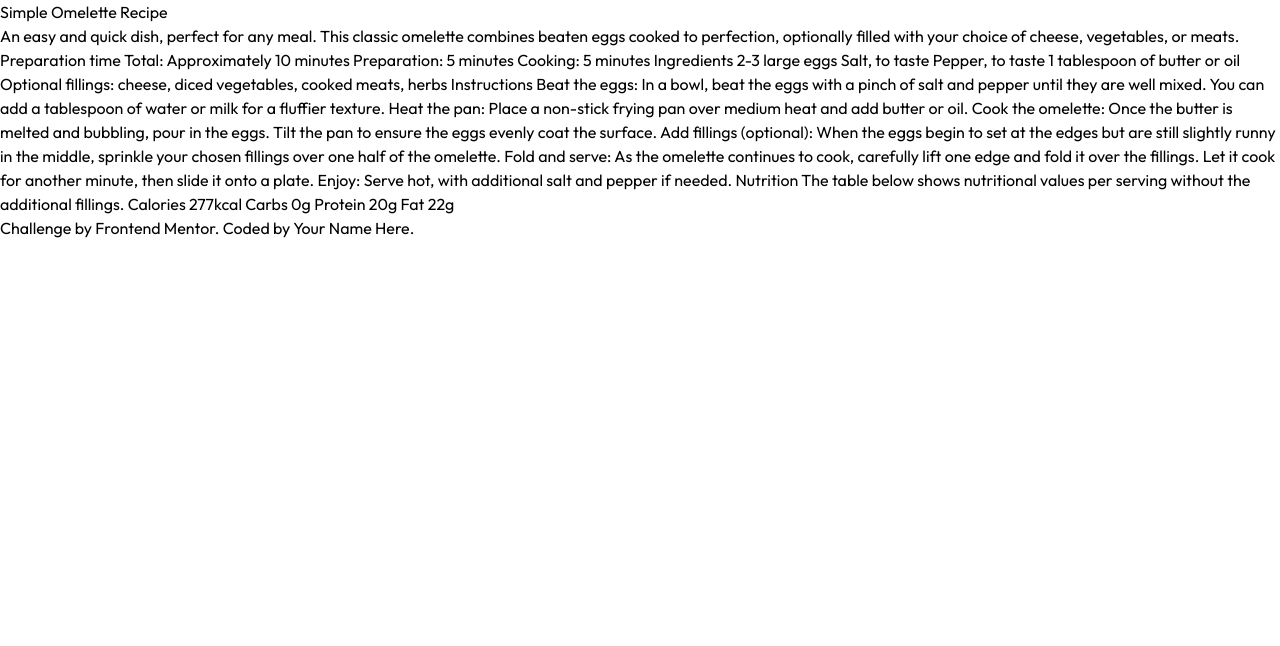
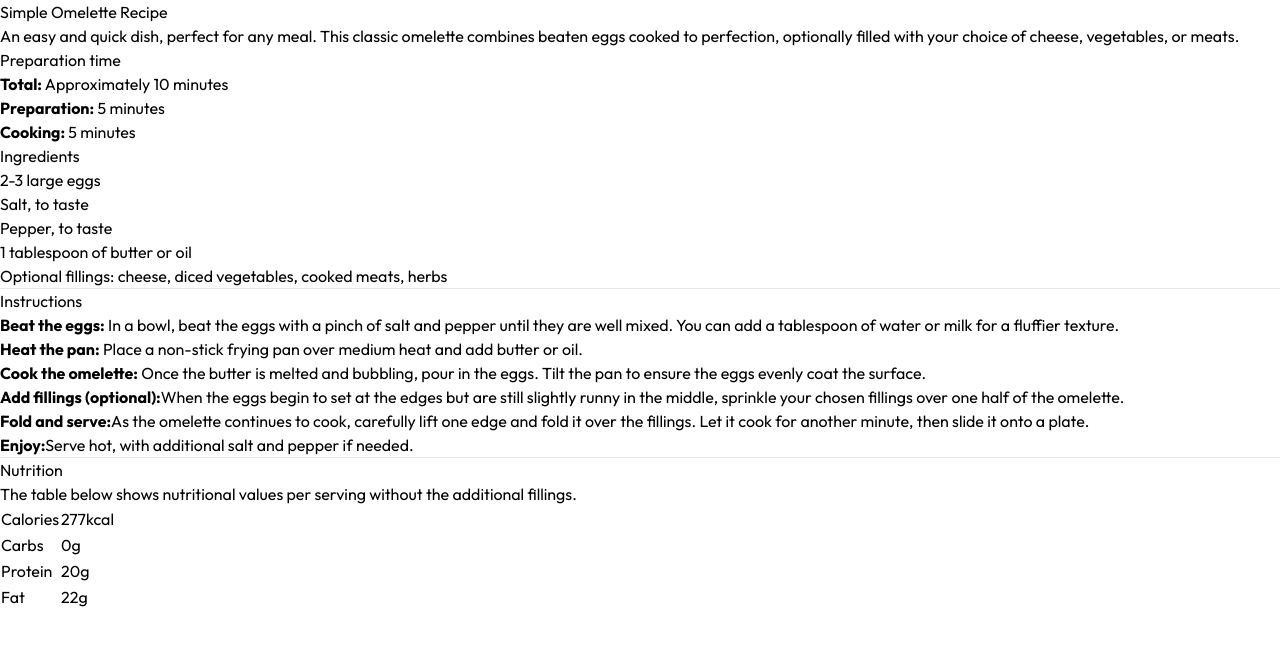
Before and after one commit to barka-dev/recipe-page-main, a website: page index.html in a window 1280 px wide. Drawn offline with Linux system fonts and the light colour scheme.

Commit message:
Update index.html

```diff
--- a/index.html
+++ b/index.html
@@ -16,64 +16,68 @@
   <link href="./src/output.css" rel="stylesheet">
 
 </head>
-<body class="font-outfit">
-
-  <h1>Simple Omelette Recipe</h1>
-
-  An easy and quick dish, perfect for any meal. This classic omelette combines beaten eggs cooked
-  to perfection, optionally filled with your choice of cheese, vegetables, or meats.
-
-  Preparation time
-
-  Total: Approximately 10 minutes
-  Preparation: 5 minutes
-  Cooking: 5 minutes
-
-  Ingredients
-
-  2-3 large eggs
-  Salt, to taste
-  Pepper, to taste
-  1 tablespoon of butter or oil
-  Optional fillings: cheese, diced vegetables, cooked meats, herbs
-
-  Instructions
-
-  Beat the eggs: In a bowl, beat the eggs with a pinch of salt and pepper until they are well mixed.
-  You can add a tablespoon of water or milk for a fluffier texture.
-
-  Heat the pan: Place a non-stick frying pan over medium heat and add butter or oil.
-
-  Cook the omelette: Once the butter is melted and bubbling, pour in the eggs. Tilt the pan to ensure
-  the eggs evenly coat the surface.
-
-  Add fillings (optional): When the eggs begin to set at the edges but are still slightly runny in the
-  middle, sprinkle your chosen fillings over one half of the omelette.
-
-  Fold and serve: As the omelette continues to cook, carefully lift one edge and fold it over the
-  fillings. Let it cook for another minute, then slide it onto a plate.
-
-  Enjoy: Serve hot, with additional salt and pepper if needed.
-
-  Nutrition
-
-  The table below shows nutritional values per serving without the additional fillings.
-
-  Calories
-  277kcal
-
-  Carbs
-  0g
-
-  Protein
-  20g
-
-  Fat
-  22g
-
-  <div class="attribution">
-    Challenge by <a href="https://www.frontendmentor.io?ref=challenge" target="_blank">Frontend Mentor</a>.
-    Coded by <a href="#">Your Name Here</a>.
-  </div>
+<body class="font-outfit bg-rcp-stone-100">
+  <main>
+    <article>
+      <section>
+        <img src="" alt="">
+        <h1>Simple Omelette Recipe</h1>
+        <p>An easy and quick dish, perfect for any meal. This classic omelette combines beaten eggs cooked to perfection, optionally filled with your choice of cheese, vegetables, or meats.</p>
+      </section>
+      <section>
+        <h2>Preparation time</h2>
+        <ul>
+          <li><strong>Total:</strong> Approximately 10 minutes</li>
+          <li><strong>Preparation:</strong> 5 minutes</li>
+          <li><strong>Cooking:</strong> 5 minutes</li>
+        </ul>
+      </section>
+      <section>
+        <h2>Ingredients</h2>
+        <ul>
+          <li>2-3 large eggs</li>
+          <li>Salt, to taste</li>
+          <li>Pepper, to taste</li>
+          <li>1 tablespoon of butter or oil</li>
+          <li>Optional fillings: cheese, diced vegetables, cooked meats, herbs</li>
+        </ul>
+      </section>
+      <hr>
+      <section>
+        <h2>Instructions</h2>
+        <ol>
+          <li><strong>Beat the eggs:</strong> In a bowl, beat the eggs with a pinch of salt and pepper until they are well mixed. You can add a tablespoon of water or milk for a fluffier texture.</li>
+          <li><strong>Heat the pan:</strong> Place a non-stick frying pan over medium heat and add butter or oil.</li>
+          <li><strong>Cook the omelette:</strong> Once the butter is melted and bubbling, pour in the eggs. Tilt the pan to ensure the eggs evenly coat the surface.</li>
+          <li><strong>Add fillings (optional):</strong>When the eggs begin to set at the edges but are still slightly runny in the middle, sprinkle your chosen fillings over one half of the omelette.</li>
+          <li><strong>Fold and serve:</strong>As the omelette continues to cook, carefully lift one edge and fold it over the fillings. Let it cook for another minute, then slide it onto a plate.</li>
+          <li><strong>Enjoy:</strong>Serve hot, with additional salt and pepper if needed.</li>
+        </ol>
+      </section>
+      <hr>
+      <section>
+        <h2>Nutrition</h2>
+        <p>The table below shows nutritional values per serving without the additional fillings.</p>
+        <table>
+          <tr>
+            <td>Calories</td>
+            <td>277kcal</td>
+          </tr>
+          <tr>
+            <td>Carbs</td>
+            <td>0g</td>
+          </tr>
+          <tr>
+            <td>Protein</td>
+            <td>20g</td>
+          </tr>
+          <tr>
+            <td>Fat</td>
+            <td>22g</td>
+          </tr>
+        </table>
+      </section>
+    </article>
+  </main>
 </body>
 </html>
```
